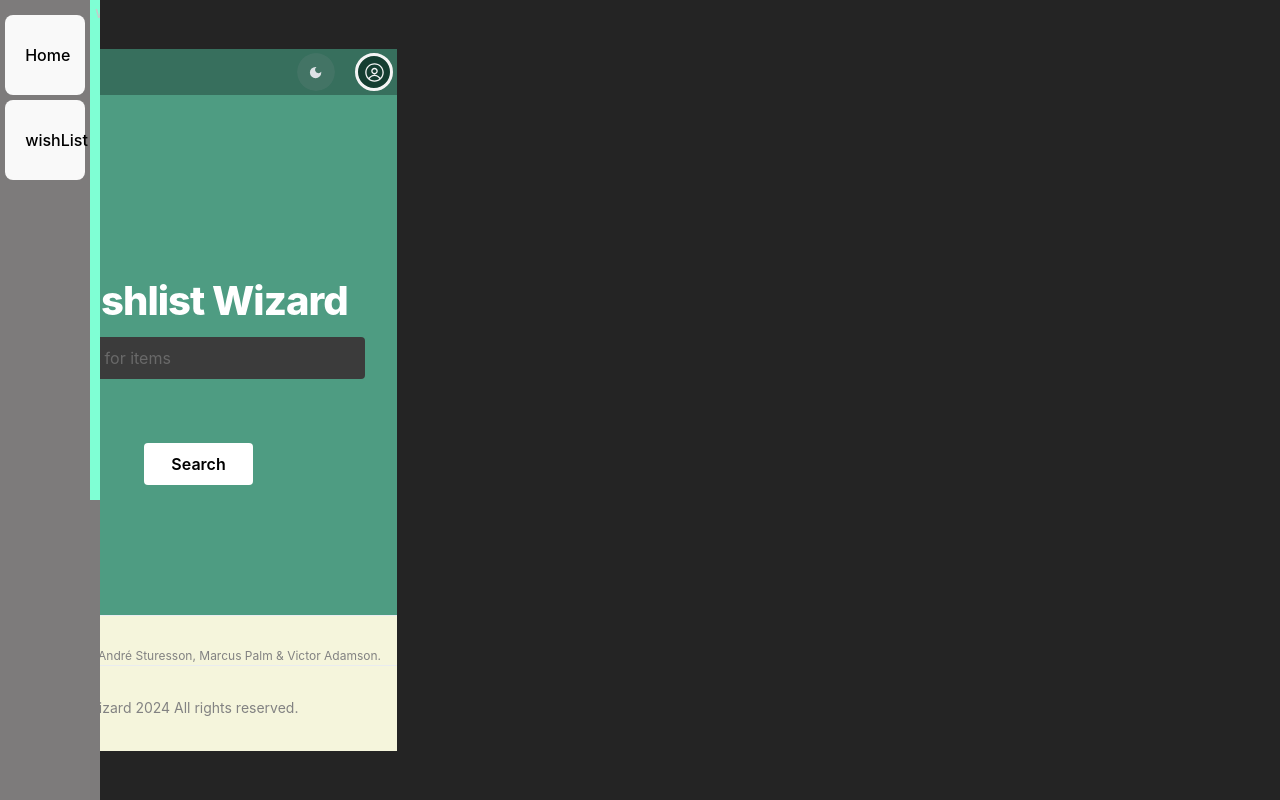
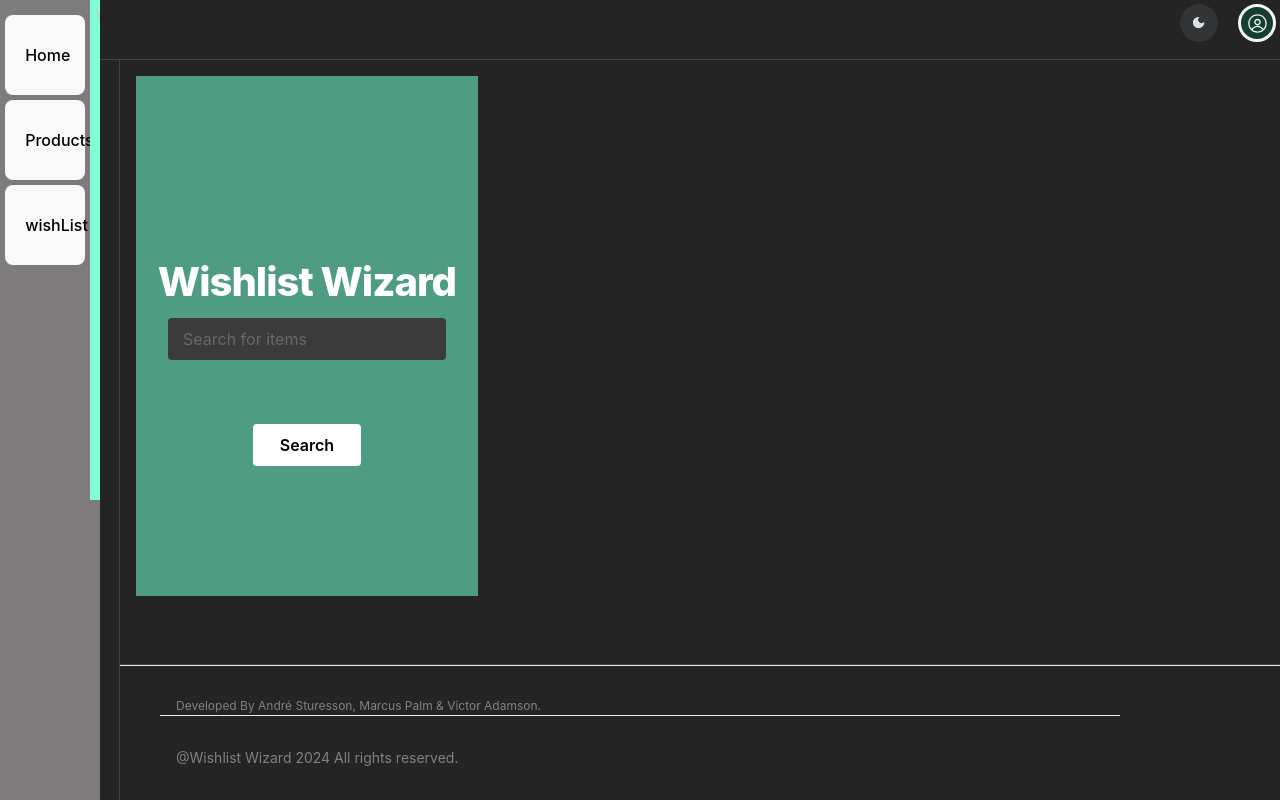
Before and after one commit to andreSturesson/PriceRunner-Project, a React (Vite) app in the folder frontend/: page / in a window 1280 px wide. Built offline with nearby package versions, Linux system fonts and the light colour scheme.

Commit message:
Some UI Tweaks

```diff
--- a/frontend/src/App.jsx
+++ b/frontend/src/App.jsx
@@ -7,19 +7,37 @@ import TopNavigation from "./Components/TopNavigation";
 import { Routes, Route } from "react-router-dom";
 import Footer from "./Components/Footer";
 import SideBar from "./Components/SideBar";
+import { AppShell } from "@mantine/core";
+import { useDisclosure } from "@mantine/hooks";
 
 function App() {
+  const [opened, { toggle }] = useDisclosure();
+
   return (
     <>
+      <AppShell
+        header={{ height: 60 }}
+        navbar={{
+          width: 120,
+          breakpoint: "sm",
+          collapsed: { mobile: !opened },
+        }}
+        padding="md"
+      >
         <TopNavigation />
+        <AppShell.Main>
+          <SideBar />
           <Routes>
             <Route path="/" element={<MainPage />} />
             <Route path="/products" element={<ProductsPage />} />
             <Route path="/product/:productId" element={<ProductPage />} />
             <Route path="*" element={<ErrorPage />} />
           </Routes>
-      <SideBar />
+        </AppShell.Main>
+        <AppShell.Footer>
           <Footer />
+        </AppShell.Footer>
+      </AppShell>
     </>
   );
 }
--- a/frontend/src/Components/Footer.module.css
+++ b/frontend/src/Components/Footer.module.css
@@ -1,7 +1,6 @@
 .footer {
   padding-top: calc(var(--mantine-spacing-xl));
   padding-bottom: calc(var(--mantine-spacing-xl));
-  background-color: beige;
   border-top: 1px solid
     light-dark(var(--mantine-color-gray-2), var(--mantine-color-dark-5));
 }
--- a/frontend/src/Components/SideBar.jsx
+++ b/frontend/src/Components/SideBar.jsx
@@ -1,6 +1,7 @@
 import "./SideBar.css";
 //import { Group } from "@mantine/core";
 import { useNavigate } from "react-router-dom";
+import { AppShell, Avatar, Drawer, Group } from "@mantine/core";
 
 //import useAtom from "jotai";
 
@@ -12,6 +13,10 @@ function SideBar() {
 
   function goToMainPage() {
     navigate("/");
+  }
+
+  function navigateToProducts() {
+    navigate("/products");
   }
 
   function toggleSidebar() {
@@ -27,10 +32,14 @@ function SideBar() {
   }
 
   return (
+    <AppShell.Navbar>
       <div id="colapsableSidebar" className="sideBar">
         <div className="leftDiv">
           <button className="sidebar-button" onClick={goToMainPage}>
             Home
+          </button>
+          <button className="sidebar-button" onClick={navigateToProducts}>
+            Products
           </button>
           {isLoggedIn && (
             <button className="sidebar-button" onClick={toggleSidebar}>
@@ -39,8 +48,11 @@ function SideBar() {
           )}
         </div>
 
-      {isLoggedIn && <div className="whishlistTest">wishlist will go here</div>}
+        {isLoggedIn && (
+          <div className="whishlistTest">wishlist will go here</div>
+        )}
       </div>
+    </AppShell.Navbar>
   );
 }
 
--- a/frontend/src/Components/TopNavigation.jsx
+++ b/frontend/src/Components/TopNavigation.jsx
@@ -1,4 +1,4 @@
-import { Avatar, Drawer, Group } from "@mantine/core";
+import { AppShell, Avatar, Drawer, Group } from "@mantine/core";
 import { useDisclosure } from "@mantine/hooks";
 import LoginModel from "./Login/LoginModel";
 import { useMantineColorScheme } from "@mantine/core";
@@ -14,7 +14,8 @@ function TopNavigation() {
         <Drawer opened={opened} onClose={close} title="Login">
           <LoginModel close={close} />
         </Drawer>
-        <Group position="right">
+        <AppShell.Header>
+          <Group justify="right">
             <Avatar onClick={() => toggleColorScheme()}>
               {colorScheme === "dark" ? <MdDarkMode /> : <CiDark />}
             </Avatar>
@@ -25,6 +26,7 @@ function TopNavigation() {
               className="profileIcon"
             ></Avatar>
           </Group>
+        </AppShell.Header>
       </div>
     </>
   );
```
Lines whose indentation alone changed are shown as unchanged.
